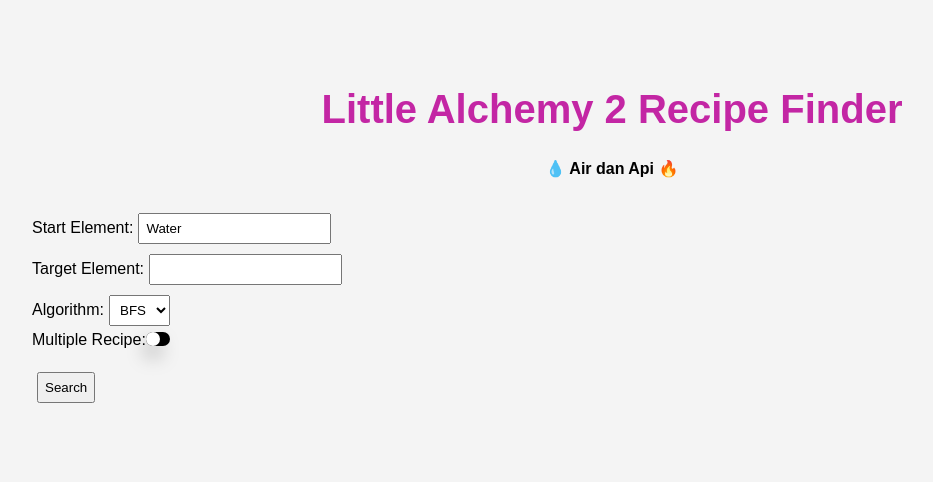
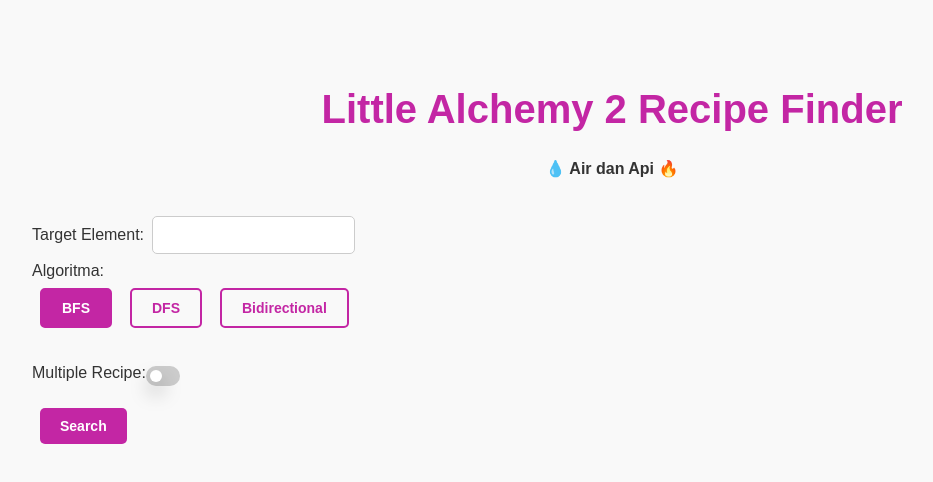
Before and after one commit to qodriazka/Tubes2_Air-dan-Api, a Next.js app in the folder src/frontend/: page / in a window 1280 px wide. Shown: the top 482 px of the page, without its empty margins (28-961 px from the left). Built offline with nearby package versions, Linux system fonts and the light colour scheme.

Commit message:
feat: design recipeFrom

```diff
--- a/src/frontend/components/RecipeForm.jsx
+++ b/src/frontend/components/RecipeForm.jsx
@@ -5,7 +5,6 @@
 import StatsPanel from "./StatsPanel";
 
 const RecipeForm = ({ setResult }) => {
-  const [start, setStart] = useState("Water");
   const [target, setTarget] = useState("");
   const [algo, setAlgo] = useState("bfs");  // Defaultnya BFS
   const [mode, setMode] = useState("single");
@@ -17,12 +16,12 @@
     e.preventDefault();
 
     if (!target) {
-      setError("Target element is required.");
+      setError("Masukin dulu targetnya!");
       return;
     }
 
     try {
-      const response = await fetchRecipes(start, target, algo, mode, max);
+      const response = await fetchRecipes(target, algo, mode, max);  // Removed start element
       setRecipeDataState(response);  // Set recipe data ke state lokal
       setResult(response);  // Set hasil ke parent (index.jsx)
       setError(null);
@@ -35,18 +34,14 @@
     setMode(prevMode => (prevMode === "multiple" ? "single" : "multiple"));
   };
 
+  // Function to handle algorithm button selection
+  const handleAlgoClick = (algorithm) => {
+    setAlgo(algorithm);
+  };
+
   return (
     <div>
       <form onSubmit={handleSubmit}>
-        <label>
-          Start Element:
-          <input
-            type="text"
-            value={start}
-            onChange={(e) => setStart(e.target.value)}
-          />
-        </label>
-        <br />
         <label>
           Target Element:
           <input
@@ -56,41 +51,65 @@
           />
         </label>
         <br />
-        <label>
-          Algorithm:
-          <select value={algo} onChange={(e) => setAlgo(e.target.value)}>
-            <option value="bfs">BFS</option>
-            <option value="dfs">DFS</option>
-            {/* <option value="bidirectional">Bidirectional</option> */}
-          </select>
-        </label>
+
+        <label>Algoritma:</label>
+        <div>
+          <button
+            type="button"
+            className={`algo-btn ${algo === "bfs" ? "active" : ""}`}
+            onClick={() => handleAlgoClick("bfs")}
+          >
+            BFS
+          </button>
+          <button
+            type="button"
+            className={`algo-btn ${algo === "dfs" ? "active" : ""}`}
+            onClick={() => handleAlgoClick("dfs")}
+          >
+            DFS
+          </button>
+          <button
+            type="button"
+            className={`algo-btn ${algo === "bidirectional" ? "active" : ""}`}
+            onClick={() => handleAlgoClick("bidirectional")}
+          >
+            Bidirectional
+          </button>
+        </div>
         <br />
+
         <div className="toggle-container">
           <label>Multiple Recipe:</label>
           <label className="switch">
             <input
-              type="checkbox"  // Tetap menggunakan checkbox
+              type="checkbox"
               checked={mode === "multiple"}
               onChange={handleToggleChange}
             />
-            <span className="slider"></span>  {/* Slider dari global.css */}
+            <span className="slider"></span>  {/* Slider from global.css */}
           </label>
         </div>
         <br />
+
         {mode === "multiple" && (
           <>
             <label>
               Max Recipes:
               <input
-                type="number"
+                type="range"
+                min="1"
+                max="6"
                 value={max}
-                onChange={(e) => setMax(parseInt(e.target.value))}
+                onChange={(e) => setMax(e.target.value)}
+                className="recipe-slider"
               />
+              <span>{max}</span>
             </label>
             <br />
           </>
         )}
-        <button type="submit">Search</button>
+
+        <button className="btn">Search</button>
       </form>
 
       {error && <p style={{ color: "red" }}>{error}</p>}
--- a/src/frontend/styles/global.css
+++ b/src/frontend/styles/global.css
@@ -3,14 +3,18 @@
 /* Existing styles */
 body {
   font-family: Arial, sans-serif;
-  background-color: #f4f4f4;
+  background-color: #f9f9f9;
   margin: 0;
   padding: 20px;
+  color: #333;
 }
 
 form input, select, button {
-  margin: 5px;
-  padding: 6px;
+  margin: 8px;
+  padding: 10px;
+  border-radius: 5px;
+  border: 1px solid #ccc;
+  font-size: 14px;
 }
 
 /* The switch - the box around the slider */
@@ -115,3 +119,87 @@
 .recipe-tree-branch > .line {
   height: 20px;
 }
+
+button {
+  background-color: #C326A4;
+  color: white;
+  border: none;
+  padding: 10px 20px;
+  font-weight: bold;
+  border-radius: 5px;
+  cursor: pointer;
+  transition: background-color 0.3s ease;
+}
+
+button:hover {
+  background-color: #be209f58;
+}
+
+/* Algorithm buttons */
+.algo-btn {
+  background-color: transparent;
+  border: 2px solid #C326A4;
+  color: #C326A4;
+  padding: 10px 20px;
+  border-radius: 5px;
+  cursor: pointer;
+  font-weight: bold;
+  margin-right: 10px;
+  transition: background-color 0.3s, color 0.3s;
+}
+
+.algo-btn.active {
+  background-color: #C326A4;
+  color: white;
+}
+
+.algo-btn:not(.active):hover {
+  background-color: #f5e1f7;
+  color: #C326A4;
+}
+
+/* Ubah warna slider */
+input[type="range"] {
+  margin-top: 10px;
+}
+
+/* Add custom styling for toggle and slider */
+.toggle-container {
+  display: flex;
+  align-items: center;
+  margin-top: 10px;
+}
+
+.switch input {
+  opacity: 0;
+  position: absolute;
+}
+
+.switch .slider {
+  position: relative;
+  display: inline-block;
+  width: 34px;
+  height: 20px;
+  background-color: #ccc;
+  border-radius: 34px;
+}
+
+.switch .slider:before {
+  content: "";
+  position: absolute;
+  height: 12px;
+  width: 12px;
+  border-radius: 50%;
+  background-color: white;
+  transition: 0.4s;
+  left: 4px;
+  top: 4px;
+}
+
+.switch input:checked + .slider {
+  background-color: #C326A4;
+}
+
+.switch input:checked + .slider:before {
+  transform: translateX(14px);
+}
```
